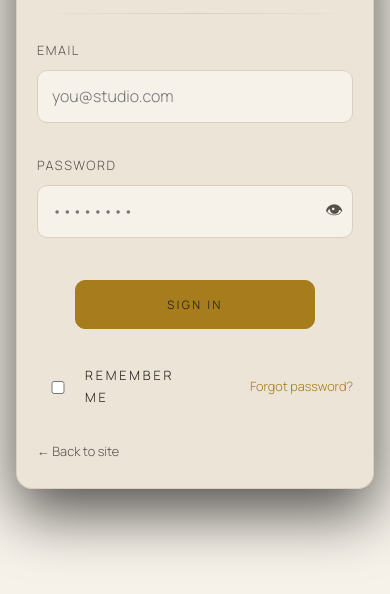
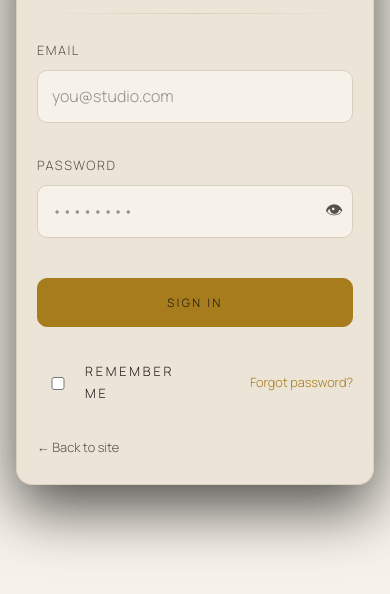
Before and after one commit to Jaytoobad/Jokel-Fashion-World, a website built with Vite: page admin/index.html in a window 390 px wide. Shown: the part 150-744 px from the top of the page. Built offline with nearby package versions, Linux system fonts and the light colour scheme.

Commit message:
fix: admin login page structural refinement - vertical layout, aligned inputs, full-width sign in button, consistent spacing

```diff
--- a/admin/admin.css
+++ b/admin/admin.css
@@ -13,30 +13,32 @@
 .login-header p{margin:0;color:var(--mut);font-size:.85rem}
 .login-divider{height:1px;background:linear-gradient(90deg,transparent,var(--line),transparent);margin:26px 0}
 
-/* Form fields */
+/* Form fields - vertical, full-width, identical sizing */
 .field{margin:0}
 .field + .field{margin-top:16px}
 .field-label{display:block;font-size:.8rem;color:var(--mut);text-transform:uppercase;letter-spacing:.12em;margin-bottom:8px}
 .field-input-wrap{position:relative;width:100%}
-.login-input{width:100%;padding:12px 14px;background:var(--bg);border:1px solid var(--line);color:var(--ink);border-radius:10px;font:inherit;font-size:.9rem;box-sizing:border-box}
+.login-input{width:100%;box-sizing:border-box;padding:12px 14px;background:var(--bg);border:1px solid var(--line);color:var(--ink);border-radius:10px;font:inherit;font-size:.9rem}
+.login-input::placeholder{color:var(--mut);opacity:.6}
 .login-input:focus{outline:0;border-color:var(--gold);box-shadow:0 0 0 3px rgba(220,174,60,0.1)}
+.login-input:hover{border-color:var(--mut)}
 .login-pw-toggle{position:absolute;right:10px;top:50%;transform:translateY(-50%);background:none;border:0;color:var(--mut);cursor:pointer;font-size:1.1rem;padding:0;line-height:1}
 .login-pw-toggle:hover{color:var(--ink)}
 .pw-wrap .login-input{padding-right:44px}
-
-/* Options row - bottom, below sign in button */
-.login-options{display:flex;align-items:center;justify-content:space-between;margin-top:20px;font-size:.8rem;color:var(--mut)}
-.login-options label{margin:0}
-.login-options input[type="checkbox"]{accent-color:var(--gold)}
-.login-forgot{text-decoration:none;color:var(--gold);font-size:.8rem}
-.login-forgot:hover{text-decoration:underline}
 
 /* Error message */
 .note.error{animation:slideDown 0.3s ease;margin-top:12px}
 @keyframes slideDown{from{opacity:0;transform:translateY(-6px)}to{opacity:1;transform:translateY(0)}}
 
-/* Submit button - centered */
-.btn.g{width:100%;max-width:240px;margin:26px auto 0 auto;display:block}
+/* Sign In button - full width */
+.btn.g{width:100%;margin-top:24px}
+
+/* Remember Me / Forgot Password row */
+.login-options{display:flex;align-items:center;justify-content:space-between;margin-top:18px;font-size:.8rem;color:var(--mut)}
+.login-options label{margin:0}
+.login-options input[type="checkbox"]{accent-color:var(--gold)}
+.login-forgot{text-decoration:none;color:var(--gold);font-size:.8rem}
+.login-forgot:hover{text-decoration:underline}
 
 /* Footer */
 .login-footer{margin-top:28px}
@@ -51,6 +53,12 @@
 /* Form messages */
 .note{font-size:.82rem;margin-top:8px;padding:8px 12px;border-radius:8px;background:var(--bg);border:1px solid var(--line);color:var(--mut)}
 .note.f{color:var(--ink)}
+
+/* Responsive */
+@media (max-width:480px){
+  #login-container{margin:20px 16px;padding:0}
+  .login-card{padding:24px 20px}
+}
 .adm{display:grid;grid-template-columns:260px minmax(0,1fr);min-height:100vh}
 .adm[hidden]{display:none}
 .adm-toggle{display:none}
```
